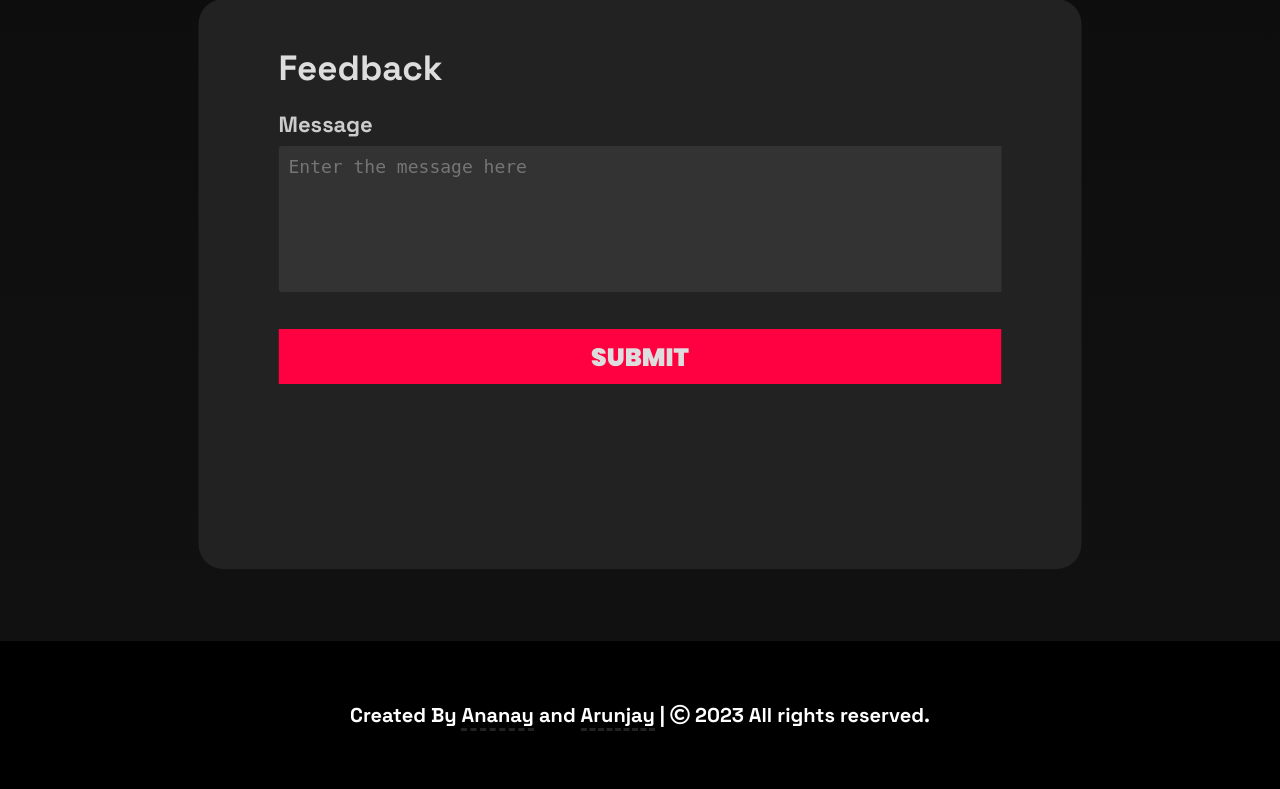
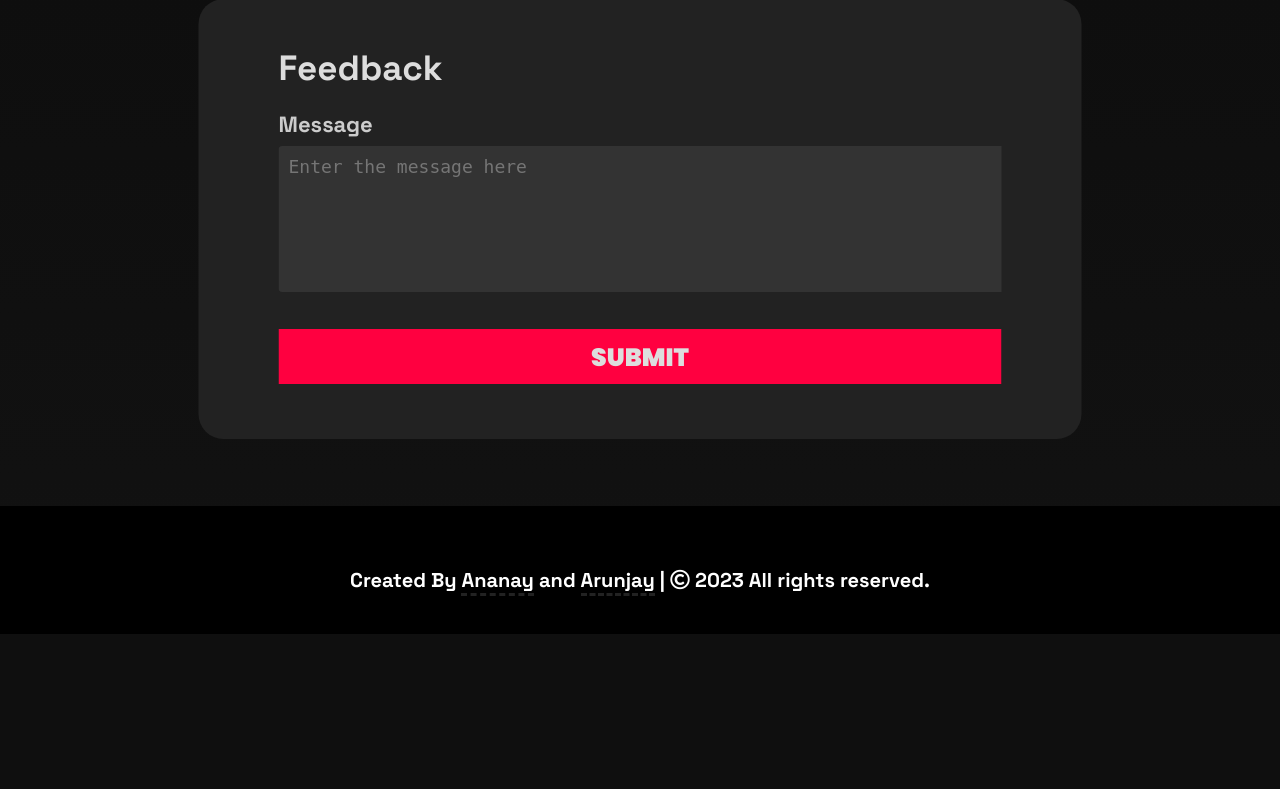
Before and after one commit to FTS18/Space-Game, a PHP site: page /index_real.html in a window 1280 px wide. Shown: the part 1402-2191 px from the top of the page. After the commit the page ends 2036 px from the top, so only its background shows below. Run offline with PHP 8.4, Linux system fonts and the light colour scheme; some web fonts are replaced.

Commit message:
Fixed location of feedback form

```diff
--- a/assets/css/theme.css
+++ b/assets/css/theme.css
@@ -455,7 +455,7 @@ body::-webkit-scrollbar-thumb {
 .main-content:after {
     content: "";
     display: block;
-    height: 200px;
+    height: 100px;
     /*height of footer*/
 }
 
@@ -610,14 +610,14 @@ body::-webkit-scrollbar-thumb {
     z-index: 50000;
     padding: 0px;
     padding-top: 40px;
-    padding-bottom: 40px;
+    padding-bottom: 20px;
     text-align: center;
 }
 
 .feedback {
     position: relative;
     width: 100%;
-    height: 450px;
+    height: 395px;
     padding-top: 50px;
     display: grid;
     grid-gap: 0rem;
@@ -633,7 +633,7 @@ body::-webkit-scrollbar-thumb {
     background: #222;
     color: #ddd;
     width: 100%;
-    height: 550px;
+    height: 420px;
     padding: 10px 60px;
     font-size: 30px;
     border-radius: 25px;
--- a/index_real.html
+++ b/index_real.html
@@ -176,7 +176,7 @@
                     </div>
                 </div>
                 </secttion>
-                <section class="feedback">
+                <section id="feedback" class="feedback">
                     <div class="f-form">
                         <div class="f-contaniner">
                             <h1>Feedback</h1>
```
